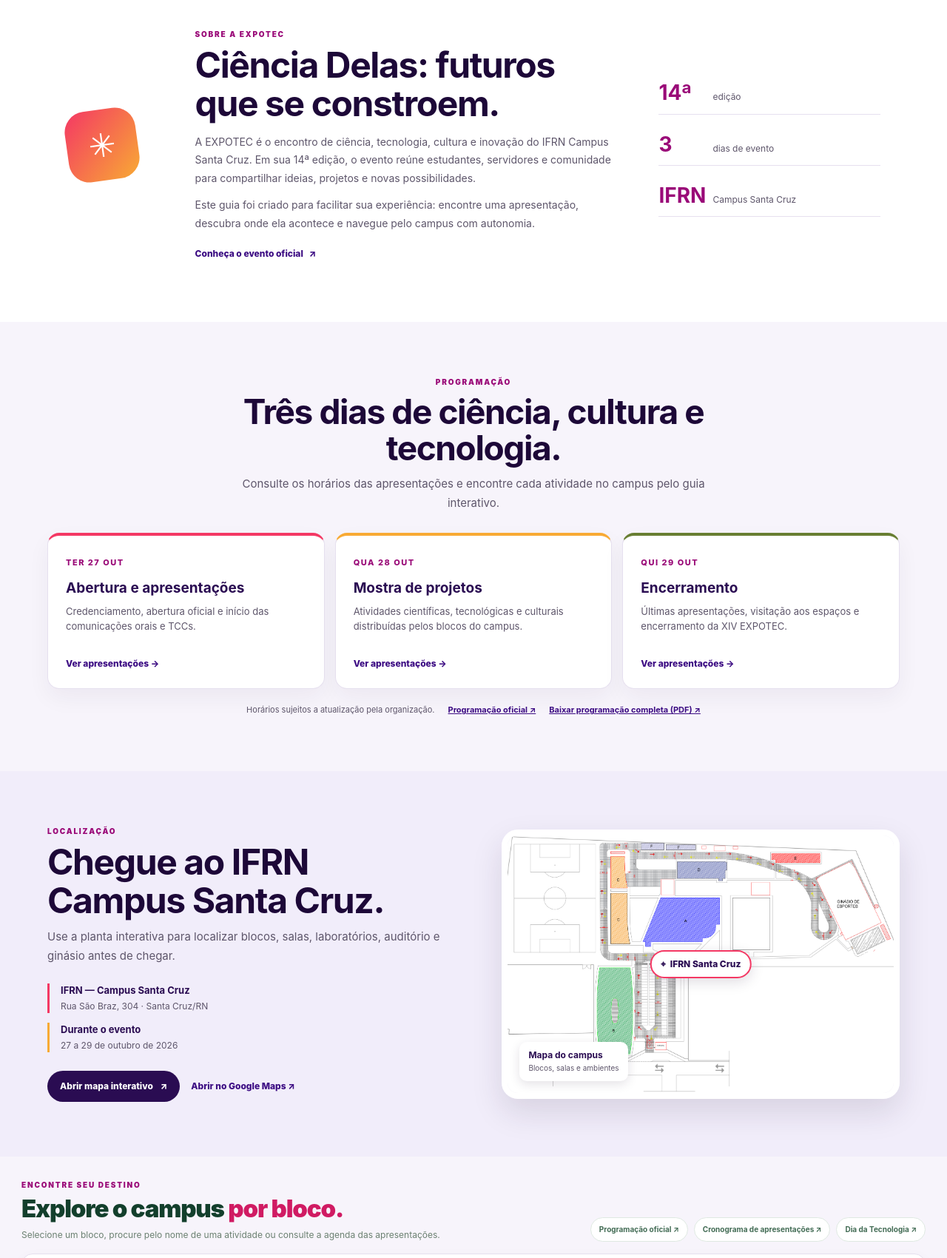
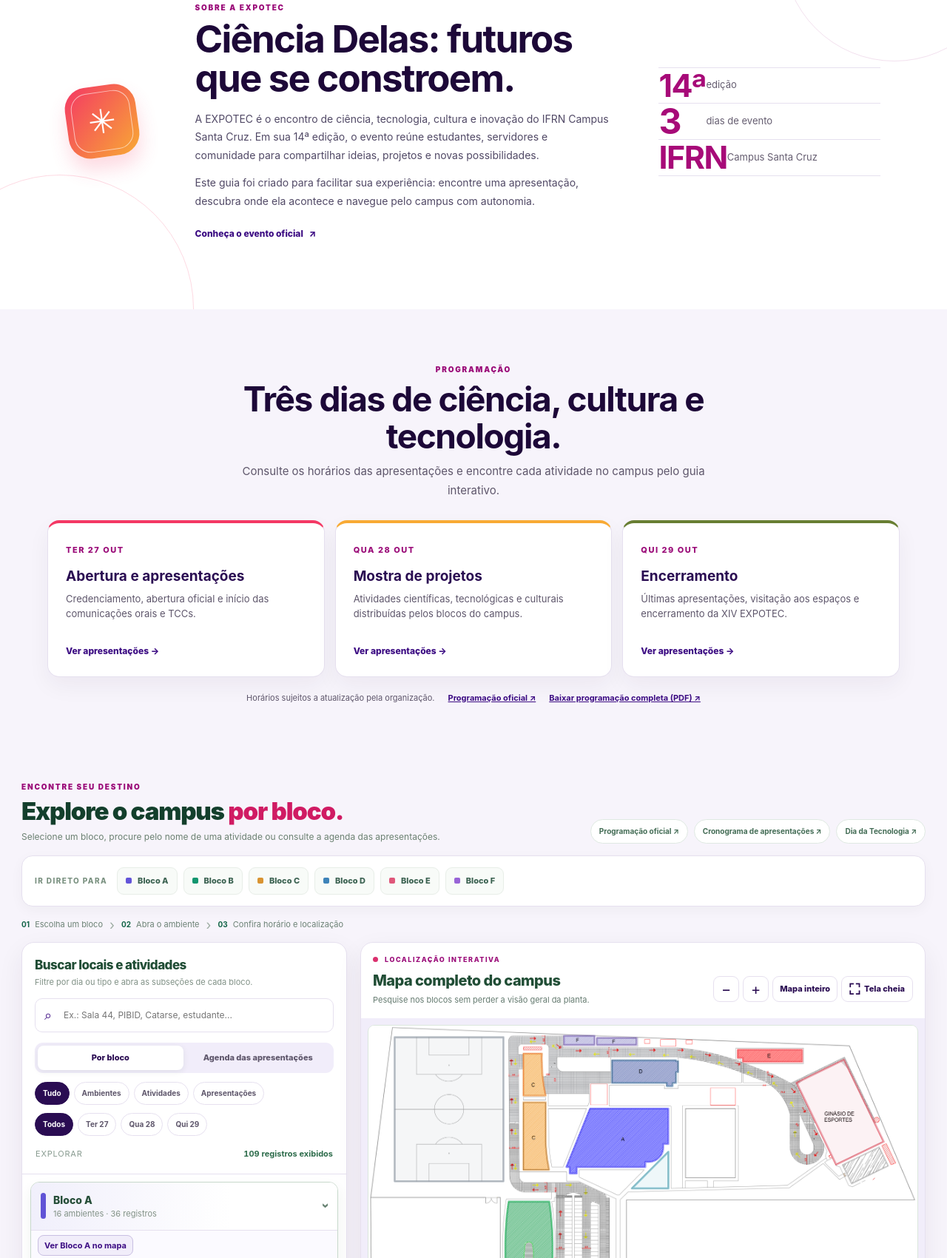
Before and after one commit to Tontonro/expotec-2026-guia-campus, a website: page index.html in a window 1280 px wide. Shown: the part 1035-2735 px from the top of the page at 74% size. Drawn offline with Linux system fonts and the light colour scheme.

Commit message:
refactor: update layout and styles for about section in CSS and HTML

```diff
--- a/assets/css/styles.css
+++ b/assets/css/styles.css
@@ -188,10 +188,14 @@
 .block-search:focus{border-color:var(--official-magenta);box-shadow:0 0 0 3px #9a0a7830}
 .map-picture{display:block;width:100%;height:100%}
 .info-section{max-width:1450px;margin:0 auto;padding:74px clamp(20px,5vw,72px);background:var(--official-soft)}
-.about-section{display:grid;grid-template-columns:110px minmax(0,1fr) minmax(220px,300px);align-items:center;gap:clamp(25px,5vw,70px);max-width:1450px;margin:0 auto;padding:82px clamp(20px,7vw,100px);background:#fff}
-.about-emblem{display:grid;place-items:center;width:96px;height:96px;border-radius:28px;background:linear-gradient(135deg,var(--official-pink),var(--official-orange));color:#fff;font-size:44px;transform:rotate(-8deg)}
-.about-copy{max-width:670px}.about-copy h2{margin:8px 0 14px;color:var(--official-purple-950);font-size:clamp(29px,4vw,48px);line-height:1.08;letter-spacing:-1.4px}.about-copy p{margin:0 0 12px;color:var(--official-text-muted);font-size:14px;line-height:1.75}.about-link{display:inline-flex;gap:8px;margin-top:8px;color:var(--official-purple-800);font-size:12px;font-weight:850;text-decoration:none}.about-link:hover{text-decoration:underline}
-.about-facts{display:grid;gap:13px}.about-facts div{display:flex;align-items:baseline;gap:9px;padding:13px 0;border-bottom:1px solid var(--official-line)}.about-facts b{min-width:64px;color:var(--official-magenta);font-size:28px;line-height:1}.about-facts span{color:var(--official-text-muted);font-size:12px}
+.about-section{position:relative;isolation:isolate;display:grid;grid-template-columns:110px minmax(0,1fr) minmax(220px,300px);align-items:center;gap:clamp(25px,5vw,70px);max-width:1450px;margin:0 auto;padding:92px clamp(20px,7vw,100px);overflow:hidden;background:#fff}
+.about-section:before{content:"";position:absolute;z-index:-1;left:-100px;bottom:-180px;width:360px;height:360px;border:1px solid #f4386430;border-radius:50%}
+.about-section:after{content:"";position:absolute;z-index:-1;right:-80px;top:-130px;width:300px;height:300px;border:1px solid #9a0a7820;border-radius:50%}
+.about-emblem{position:relative;display:grid;place-items:center;width:96px;height:96px;border-radius:29px;background:linear-gradient(135deg,#f43864 0%,#f8aa34 100%);color:#fff;font-size:45px;transform:rotate(-8deg);box-shadow:0 16px 26px #f4386430}
+.about-emblem:after{content:"";position:absolute;inset:8px;border:1px solid #ffffff99;border-radius:22px}
+.about-copy{max-width:670px}.about-copy h2{margin:8px 0 16px;color:var(--official-purple-950);font-size:clamp(31px,4vw,51px);line-height:1.05;letter-spacing:-1.8px}.about-copy p{max-width:560px;margin:0 0 13px;color:#514966;font-size:14px;line-height:1.75}.about-link{display:inline-flex;gap:8px;margin-top:10px;color:var(--official-purple-800);font-size:12px;font-weight:850;text-decoration:none}.about-link:hover{text-decoration:underline}
+.about-facts{display:grid;gap:0}.about-facts div{display:flex;align-items:center;gap:0;height:49px;padding:0;border-bottom:1px solid #e6e0ef}.about-facts div:first-child{border-top:1px solid #e6e0ef}.about-facts b{min-width:64px;color:#a70a78;font-size:43px;line-height:1;letter-spacing:-1.5px}.about-facts span{color:#655d70;font-size:13px}
+.about-facts div:nth-child(2) b{font-size:48px}
 .info-section-heading{max-width:680px;margin:0 auto 28px;text-align:center}
 .info-section h2{margin:8px 0 10px;color:var(--official-purple-950);font-size:clamp(28px,4vw,46px);line-height:1.08;letter-spacing:-1.4px}
 .info-section-heading p,.location-copy>p{margin:0;color:var(--official-text-muted);font-size:15px;line-height:1.7}
@@ -221,7 +225,7 @@
 .location-preview img{display:block;width:100%;aspect-ratio:1.5;object-fit:cover;object-position:center}
 .location-pin{position:absolute;left:50%;top:50%;display:flex;gap:6px;align-items:center;padding:8px 12px;border:2px solid var(--official-pink);border-radius:999px;background:#fff;color:var(--official-purple-900);font-size:12px;font-weight:850;transform:translate(-50%,-50%);box-shadow:0 5px 18px #24163a25}
 .location-map-legend{position:absolute;left:16px;bottom:16px;display:grid;gap:1px;padding:9px 12px;border-radius:10px;background:#fff;color:var(--official-purple-900);box-shadow:0 4px 14px #24163a20}.location-map-legend b{font-size:12px}.location-map-legend span{color:var(--official-text-muted);font-size:10px}
-@media(max-width:760px){.info-section{padding:52px 18px}.about-section{grid-template-columns:1fr;padding:58px 20px}.about-emblem{width:70px;height:70px;font-size:30px}.about-facts{grid-template-columns:repeat(3,1fr);gap:10px}.about-facts div{display:grid;gap:5px;padding:10px 0}.about-facts b{min-width:0;font-size:23px}.schedule-grid,.location-section{grid-template-columns:1fr}.schedule-card p{min-height:0}.location-preview{order:-1}.schedule-source{justify-content:flex-start;gap:10px;flex-direction:column}}
+@media(max-width:760px){.info-section{padding:52px 18px}.about-section{grid-template-columns:1fr;padding:58px 20px}.about-emblem{width:70px;height:70px;font-size:30px}.about-facts{grid-template-columns:repeat(3,1fr);gap:10px}.about-facts div{display:grid;gap:5px;padding:10px 0}.about-facts b{min-width:0;font-size:31px}.about-facts span{font-size:10px}.schedule-grid,.location-section{grid-template-columns:1fr}.schedule-card p{min-height:0}.location-preview{order:-1}.schedule-source{justify-content:flex-start;gap:10px;flex-direction:column}}
 /* Zoom changes layout dimensions; labels and vector strokes keep their screen size. */
 .area{stroke-width:2.8px}
 .area:hover,.area:focus-visible{stroke-width:4.2px}
--- a/index.html
+++ b/index.html
@@ -12,20 +12,12 @@
 </span>
 <span class="wordmark-campus">IFRN · Campus Santa Cruz</span>
 </a>
-<nav aria-label="Navegação principal" class="main-nav">
-<a class="nav-link" href="#explorar">Explorar blocos</a>
-<a class="nav-link" href="#explorar" id="navAgenda">Apresentações</a>
-<a class="nav-link" href="#mapCard">Mapa do campus</a>
-</nav>
 <div class="header-actions">
 <a class="header-action header-action-primary" href="https://suap.ifrn.edu.br/eventos/inscricao/1/9916/" rel="noopener noreferrer" target="_blank">Inscrição</a>
 <a class="header-action" href="https://expotecsc.cloud/submissao.html" rel="noopener noreferrer" target="_blank">Submissão</a>
 <a class="official-cta" href="https://expotecsc.cloud/#eventos" rel="noopener noreferrer" target="_blank">Site oficial <span aria-hidden="true">↗</span></a>
 </div>
 </div>
-<nav aria-label="Navegação institucional" class="official-nav">
-<a href="#inicio">Home</a><a href="#sobre">Sobre</a><a href="#programacao">Programação</a><a href="#localizacao">Localização</a>
-</nav>
 </header>
 <section aria-labelledby="heroTitle" class="hero">
 <div class="hero-inner">
@@ -64,14 +56,10 @@
 </div>
 <div class="schedule-source"><span>Horários sujeitos a atualização pela organização.</span><a href="https://expotecsc.cloud/#programacao" rel="noopener noreferrer" target="_blank">Programação oficial ↗</a><a href="referencias/Programacao_EXPOTEC.pdf">Baixar programação completa (PDF) ↗</a></div>
 </section>
-<section aria-labelledby="localizacaoTitle" class="info-section location-section" id="localizacao">
-<div class="location-copy"><span class="section-eyebrow">LOCALIZAÇÃO</span><h2 id="localizacaoTitle">Chegue ao IFRN Campus Santa Cruz.</h2><p>Use a planta interativa para localizar blocos, salas, laboratórios, auditório e ginásio antes de chegar.</p><div class="location-details"><div><b>IFRN — Campus Santa Cruz</b><span>Rua São Braz, 304 · Santa Cruz/RN</span></div><div><b>Durante o evento</b><span>27 a 29 de outubro de 2026</span></div></div><div class="location-actions"><a class="location-cta" href="#mapCard">Abrir mapa interativo <span aria-hidden="true">↗</span></a><a class="location-external" href="https://www.google.com/maps/search/?api=1&query=IFRN+Campus+Santa+Cruz+RN" rel="noopener noreferrer" target="_blank">Abrir no Google Maps ↗</a></div></div>
-<div class="location-preview"><img src="assets/planta-ifrn-map.webp?v=2" alt="Planta do IFRN Campus Santa Cruz com os blocos destacados" loading="lazy"><div class="location-pin">⌖ <span>IFRN Santa Cruz</span></div><div class="location-map-legend"><b>Mapa do campus</b><span>Blocos, salas e ambientes</span></div></div>
-</section>
 <div class="wrap" id="sobre-guia">
 <section aria-labelledby="exploreTitle" class="section-intro" id="explorar">
 <div><span class="section-eyebrow">ENCONTRE SEU DESTINO</span><h2 id="exploreTitle">Explore o campus <span class="section-accent">por bloco.</span></h2><p>Selecione um bloco, procure pelo nome de uma atividade ou consulte a agenda das apresentações.</p></div>
-<nav aria-label="Fontes e referências" class="links"><a class="pill-link" href="https://expotecsc.cloud/#eventos" rel="noopener noreferrer" target="_blank">Programação oficial ↗</a><a class="pill-link" href="https://expotecsc.cloud/apresentacoes.html" rel="noopener noreferrer" target="_blank">Cronograma de apresentações ↗</a><a class="pill-link" href="https://diadatecnologia2026.meutrairi.com/" rel="noopener noreferrer" target="_blank">Dia da Tecnologia ↗</a></nav>
+<div aria-label="Fontes e referências" class="links"><a class="pill-link" href="https://expotecsc.cloud/#eventos" rel="noopener noreferrer" target="_blank">Programação oficial ↗</a><a class="pill-link" href="https://expotecsc.cloud/apresentacoes.html" rel="noopener noreferrer" target="_blank">Cronograma de apresentações ↗</a><a class="pill-link" href="https://diadatecnologia2026.meutrairi.com/" rel="noopener noreferrer" target="_blank">Dia da Tecnologia ↗</a></div>
 </section>
 <div aria-label="Acessos rápidos aos blocos" class="quick-blocks" role="group">
 <span class="quick-caption">IR DIRETO PARA</span>
@@ -99,11 +87,6 @@
 <div class="footer-group"><span class="footer-group-title">Participe</span><a href="https://suap.ifrn.edu.br/eventos/inscricao/1/9916/" rel="noopener noreferrer" target="_blank">Inscrição ↗</a><a href="https://expotecsc.cloud/submissao.html" rel="noopener noreferrer" target="_blank">Submissão de trabalhos ↗</a><a href="https://expotecsc.cloud/modelos.html" rel="noopener noreferrer" target="_blank">Modelos e templates ↗</a><a href="https://portal.ifrn.edu.br/eventos/9916/" rel="noopener noreferrer" target="_blank">Página do evento no portal IFRN ↗</a></div>
 <div class="footer-group"><span class="footer-group-title">Contato</span><span>Rua São Braz, 304 – Santa Cruz/RN</span><span>CEP 59200-000 · (84) 4005-4110</span><a href="https://www.instagram.com/ifrnsantacruz/" rel="noopener noreferrer" target="_blank">Instagram do IFRN Santa Cruz ↗</a><small>© 2026 Instituto Federal de Educação, Ciência e Tecnologia do Rio Grande do Norte – Campus Santa Cruz</small></div>
 </footer></div>
-<nav aria-label="Navegação rápida" class="mobile-dock">
-<button class="dock-btn dock-active" id="mobileExplore" type="button"><span aria-hidden="true" class="dock-icon">▦</span><span>Blocos</span></button>
-<button class="dock-btn" id="mobileAgenda" type="button"><span aria-hidden="true" class="dock-icon">◷</span><span>Agenda</span></button>
-<button class="dock-btn" id="mobileMap" type="button"><span aria-hidden="true" class="dock-icon">⌖</span><span>Mapa</span></button>
-</nav>
 <div aria-live="polite" class="toast" hidden="" id="uiToast" role="status"></div>
 <dialog class="map-fullscreen-dialog" id="mapFullscreenDialog" aria-label="Mapa do campus em tela cheia"></dialog>
   <script src="assets/js/map-guide.js?v=4"></script>
```
